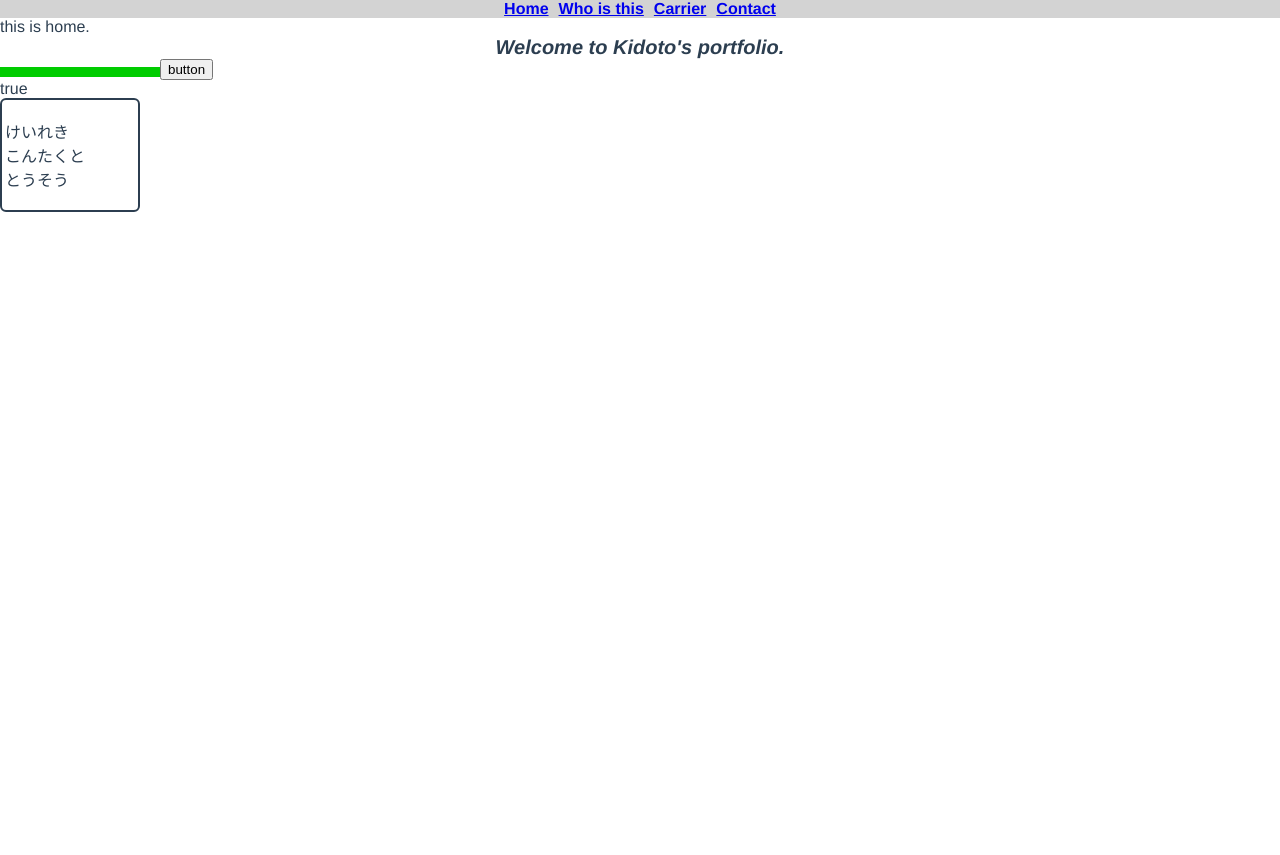
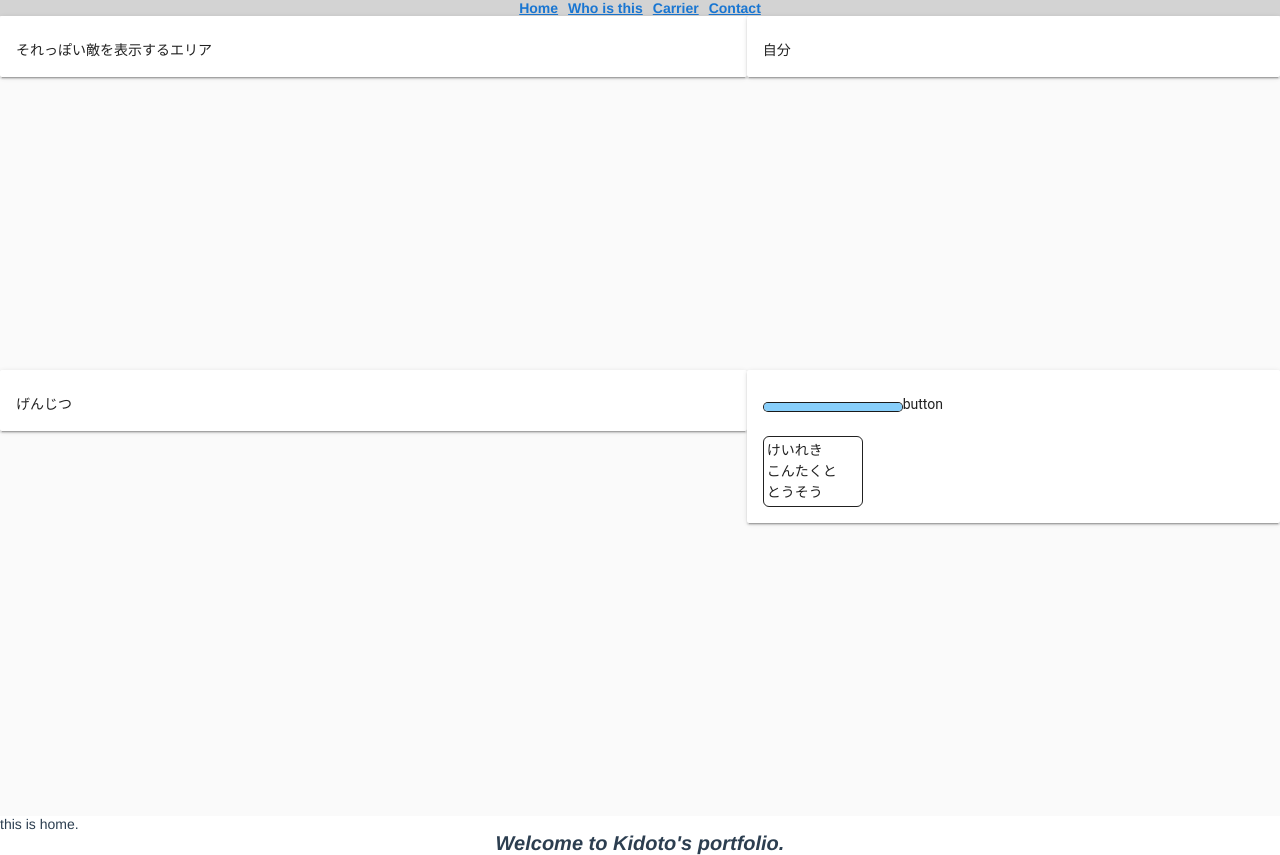
Before and after one commit to kidoto/vue-portfolio, a Vue app: page / in a window 1280 px wide. Before the commit the page ends 800 px from the top, so only its background shows below. Built offline with nearby package versions, Linux system fonts and the light colour scheme; no server answers.

Commit message:
20190304 commit.

```diff
--- a/package.json
+++ b/package.json
@@ -13,6 +13,7 @@
     "firebase-tools": "^6.4.0",
     "vue": "^2.5.22",
     "vue-router": "^3.0.2",
+    "vuetify": "^1.5.4",
     "vuex": "^3.1.0"
   },
   "devDependencies": {
--- a/src/App.vue
+++ b/src/App.vue
@@ -1,7 +1,63 @@
 <template>
   <div id='app'>
+    {{talking}}
     <Header>
     </Header>
+<!--
+    <table style='width:100%;'>
+      <tbody>
+        <tr id='area'>
+          <td id='enemy'>
+            a
+          </td>
+          <td id='party'>
+            b
+          </td>
+        </tr>
+        <tr id='command'>
+          <td id='enemyWindow'>
+            a
+          </td>
+          <td id='partyWindow'>
+            <Gauge/>
+          </td>
+        </tr>
+      </tbody>
+    </table>
+  -->
+    <v-app id="inspire">
+    <v-layout row wrap fill-height>
+      <v-flex xs7>
+         <v-card>
+           <v-card-title primary-title>
+             それっぽい敵を表示するエリア
+           </v-card-title>
+         </v-card>
+       </v-flex>
+       <v-flex xs5 >
+         <v-card>
+           <v-card-title primary-title>
+             自分
+           </v-card-title>
+         </v-card>
+       </v-flex>
+       <v-flex xs7 column>
+          <v-card>
+            <v-card-title primary-title>
+              げんじつ
+            </v-card-title>
+          </v-card>
+        </v-flex>
+        <v-flex xs5 column>
+           <v-card>
+             <v-card-title primary-title>
+                <Gauge/>
+             </v-card-title>
+           </v-card>
+         </v-flex>
+     </v-layout>
+     </v-app>
+
     <transition name='slide-fade'>
       <router-view></router-view>
     </transition>
@@ -13,9 +69,12 @@
 import Header from './components/Header.vue'
 import firebase from 'firebase'
 import firebaseConfig from '../config/firebase.env'
+import Gauge from '@/components/CommandGauge.vue'
+
 export default {
   components: {
-    Header
+    Header,
+    Gauge
   },
   mounted: function(){
     var config = {
@@ -27,6 +86,11 @@ export default {
       messagingSenderId: firebaseConfig.MESSAGING_SENDERID
     };
     firebase.initializeApp(config);
+  },
+  data() {
+    return {
+      talking: ''
+    }
   }
 }
 
@@ -47,4 +111,18 @@ export default {
   text-align: center;
   mergin: 0 auto;
 }
+
+td{
+  border: 1px solid;
+}
+
+#area #enemy{
+  width: 70%;
+  heigth: 200px;
+}
+
+#area #party{
+  width: 30%;
+  height: 200px;
+}
 </style>
--- a/src/assets/grobal.css
+++ b/src/assets/grobal.css
@@ -24,14 +24,18 @@ body {
   appearance: none;
   height: 10px;
   vertical-align: -0.2em;
+  border-radius: 6px;
 }
 
 #lifeBar::-webkit-progress-bar {
   background: #ccc;
+  border: solid 1px;
+  border-radius: 6px;
 }
 
 #lifeBar::-webkit-progress-value {
-  background-color: #00cc00;
+  background-color: #87cefa;
+    border-radius: 6px;
 }
 
 ul {
--- a/src/components/Command.vue
+++ b/src/components/Command.vue
@@ -1,22 +1,18 @@
 <template>
 <div id="command">
-  <table style='border:solid 2px;width:140px; border-radius:6px;'>
-    <tr style='height:50px'>
-      <td>
+  <div style='padding:3px;border:solid 1px;width:100px; border-radius:6px;border-collapse:collapse'>
         <ul>
-          <li>
-            <span v-on:click='carrier'>けいれき</span>
+          <li v-on:click='carrier'>
+            けいれき
           </li>
-          <li>
-            <span v-on:click='contact'>こんたくと</span>
+          <li v-on:click='contact'>
+            こんたくと
           </li>
           <li>
             とうそう
           </li>
         </ul>
-      </td>
-    </tr>
-  </table>
+  </div>
 </div>
 </template>
 
@@ -25,9 +21,13 @@ export default {
   methods: {
     carrier: function() {
       this.$router.push('/carrier');
+      alert('a');
     },
     contact: function() {
       this.$router.push('/contact');
+    },
+    over: function() {
+
     }
   }
 }
@@ -37,4 +37,24 @@ export default {
 #command {
   font-family: osaka;
 }
+li {
+  position: relative;
+  display: inline-block;
+  text-decoration: none;
+}
+li::after {
+  position: absolute;
+  bottom: -2px;
+  left: 0;
+  content: '';
+  width: 100%;
+  height: 2px;
+  background: #333;
+  transform: scale(0, 1);
+  transform-origin: left top;
+  transition: transform .3s;
+}
+li:hover::after {
+  transform: scale(1, 1);
+}
 </style>
--- a/src/components/CommandGauge.vue
+++ b/src/components/CommandGauge.vue
@@ -2,11 +2,11 @@
 <div id="gauge">
   <progress id="lifeBar" value="0" max="100" min="0" optimum="100"></progress>
   <button v-on:click='up'>button</button>
-  <br /> {{isShow}}
+  <br />
   <br />
   <transition name="slide-fade">
 
-      <Command v-if='isShow'/>
+    <Command v-if='isShow' />
 
   </transition>
 
@@ -71,12 +71,11 @@ export default {
     },
     gaugeMaxed: function() {
       this.isActive = true;
-      this.isShow = true;
       clearInterval(this.activeGauge);
+      this.appearCommand();
     },
     appearCommand: function() {
-      // TODO コマンドウィンドウの表示
-
+      this.isShow = true;
     },
     gaugeReactive: function() {
       // TODO コマンド選択時のゲージリアクティブ化
--- a/src/components/Home.vue
+++ b/src/components/Home.vue
@@ -7,21 +7,10 @@
   <div id='greetingMessage'>
   </div>
 
-  <Gauge>
-  </Gauge>
-
 </div>
 </template>
 
 <script>
-import Gauge from '@/components/CommandGauge.vue'
-
-export default {
-  components: {
-    Gauge
-  }
-}
 </script>
-
 <style>
 </style>
--- a/src/main.js
+++ b/src/main.js
@@ -1,10 +1,15 @@
 import Vue from 'vue'
 import App from './App.vue'
 import router from '@/router.js'
+import Vuetify from 'vuetify'
+// index.js or main.js
+import 'vuetify/dist/vuetify.min.css'
 
 require('@/assets/grobal.css')
 Vue.config.productionTip = false
 Vue.use(router)
+Vue.use(Vuetify)
+
 new Vue({
   router,
   render: h => h(App)
```
Also changed, not shown: 1 other file (tests, documents, lock files or other folders).
